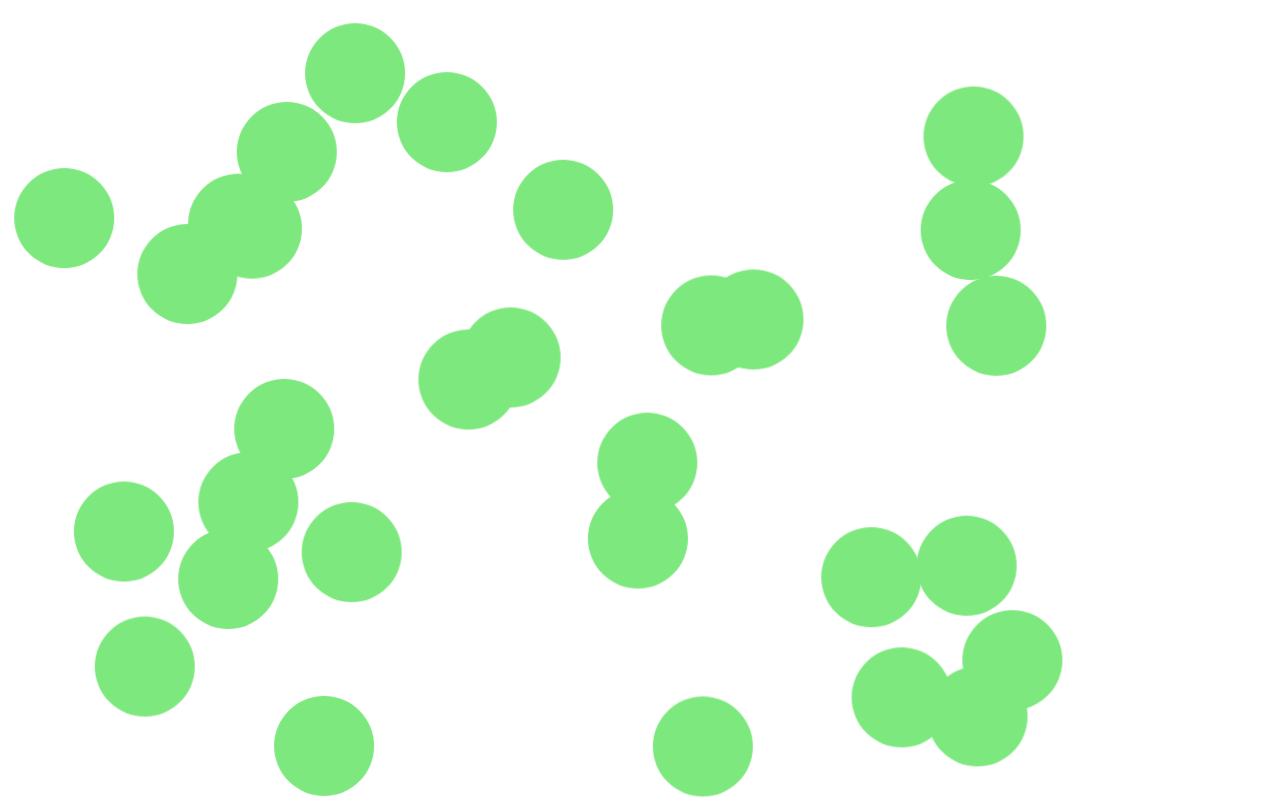
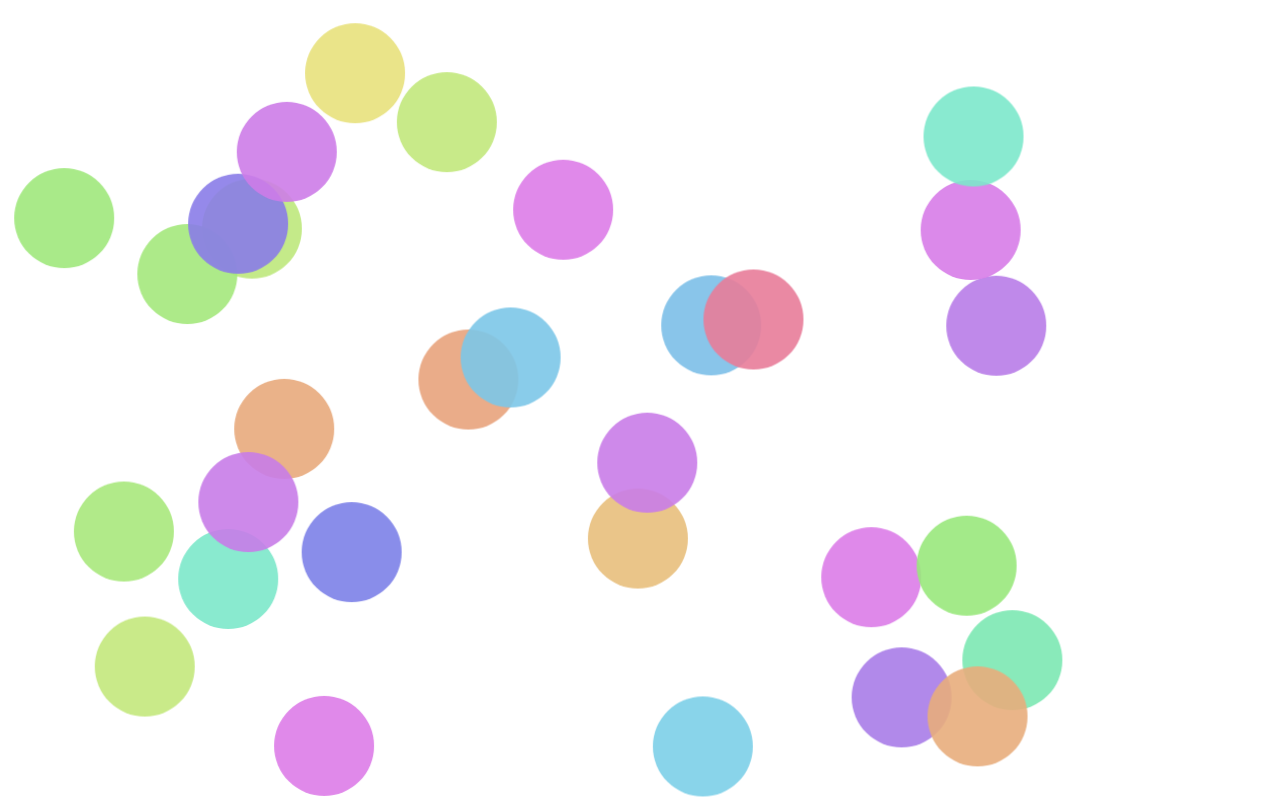
Before and after one commit to lasseclaes/day2_git2_v2, a plain HTML site: page index.html in a window 1280 px wide. Drawn offline with Linux system fonts and the light colour scheme.

Commit message:
background fixed on bubbles

```diff
--- a/main.js
+++ b/main.js
@@ -13,7 +13,8 @@ function animateBubble(bubble) {
   const hue = Math.random() * 360;
   bubble.style.transform = "translate(" + randX + "vw, " + randY + "vh)";
   //  bubble.style.background = "hsl(120),70%,70%";
-  bubble.style.background = "hsl(" + hue + "),70%,70%";
+  bubble.style.background = "hsl(" + hue + ", 70%, 70%)";
+  console.log(bubble.style.background)
 }
 
 
--- a/style.css
+++ b/style.css
@@ -2,7 +2,7 @@
   width: 100px;
   height: 100px;
   border-radius: 50%;
-  background: hsl(120, 70%, 70%);
+  /*background: hsl(120, 70%, 70%);*/
   position: absolute;
   transition: all 8s;
   /* step 3 ish */
```
